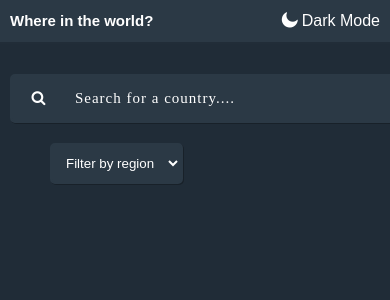
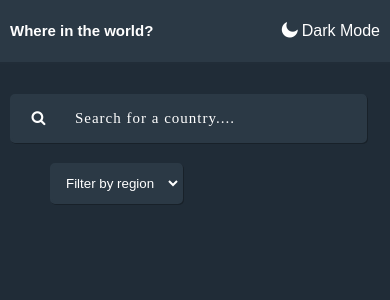
Before and after one commit to rana-wagdi/REST-Countries-API-React, a React (Create React App) app in the folder rest-countries-api-react/: page / in a window 390 px wide. Shown: the top 300 px of the page. Built offline with nearby package versions, Linux system fonts and the light colour scheme; no server answers.

Commit message:
add style

```diff
--- a/rest-countries-api-react/src/index.css
+++ b/rest-countries-api-react/src/index.css
@@ -124,7 +124,7 @@ img {
     padding:  20px 0;
   }
   #search{
-    width: 100%;
+    width: 90%;
 
     margin-bottom: 20px;
   }
@@ -141,7 +141,7 @@ img {
 }
 @media  (max-width: 500px) {
   .header{
-    padding: 0 10px ;
+    padding: 10px 10px ;
 
   }
   .header h2{
```
